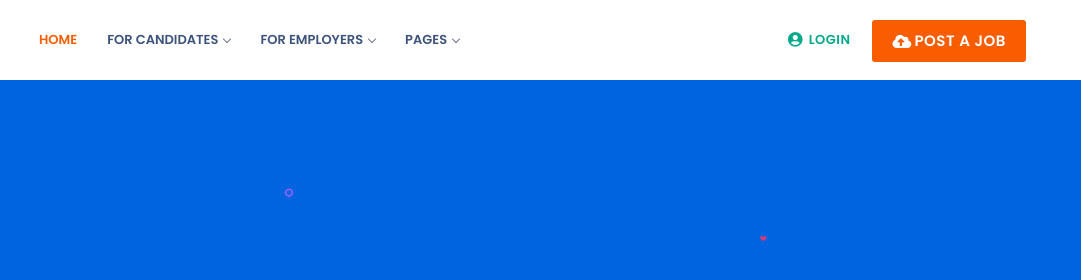
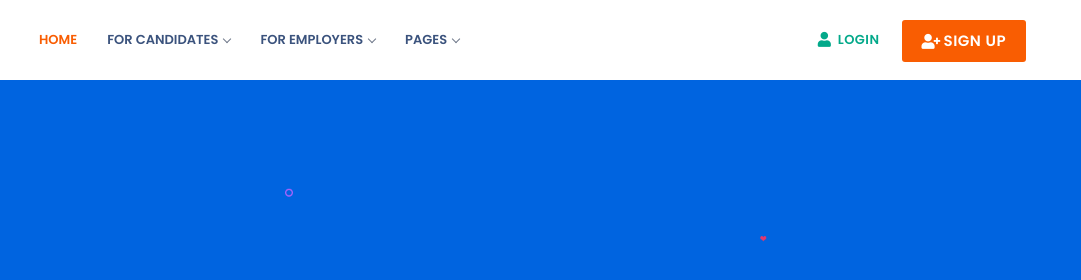
Before and after one commit to shantanuuchak/fiable, a plain HTML site: page blog-detail.html in a window 1280 px wide. Shown: the top 280 px of the page, 199-1280 px from the left. Drawn offline with Linux system fonts and the light colour scheme; files whose address does not match are found by name; a web font is replaced by a local one.

Commit message:
V6: Added login signup buttons 🎈

```diff
--- a/blog-detail.html
+++ b/blog-detail.html
@@ -91,12 +91,12 @@
 						<ul class="nav-menu nav-menu-social align-to-right">
                             <li class="">
                                 <a href="#" data-toggle="modal" data-target="#login" class="text-info">
-									<i class="fas fa-user-circle mr-1"></i><span class="dn-lg">Login</span>
+                                    <i class="fas fa-user mr-1"></i><span class="dn-lg">Login</span>
                                 </a>
                             </li>
                             <li class="add-listing bg-theme">
                                 <a href="submit-job.html">
-									<i class="fas fa-cloud-upload-alt mr-1"></i><span class="dn-lg">Post a Job</span>
+                                    <i class="fas fa-user-plus mr-1"></i><span class="dn-lg">Sign Up</span>
                                 </a>
                             </li>
                         </ul>
```
Also changed, not shown: about.html (+2 -2 lines), blog.html (+2 -2 lines), browse-candidates.html (+2 -2 lines), candidate-dashboard.html (+2 -2 lines), candidate-detail.html (+2 -2 lines), checkout.html (+2 -2 lines), contact.html (+2 -2 lines), element.html (+2 -2 lines), employer-dashboard.html (+2 -2 lines), error.html (+2 -2 lines), faq.html (+2 -2 lines), index.html (+2 -2 lines), job-detail.html (+2 -2 lines), map-option.html (+2 -2 lines), 5 more files. Lines whose indentation alone changed are shown as unchanged.
